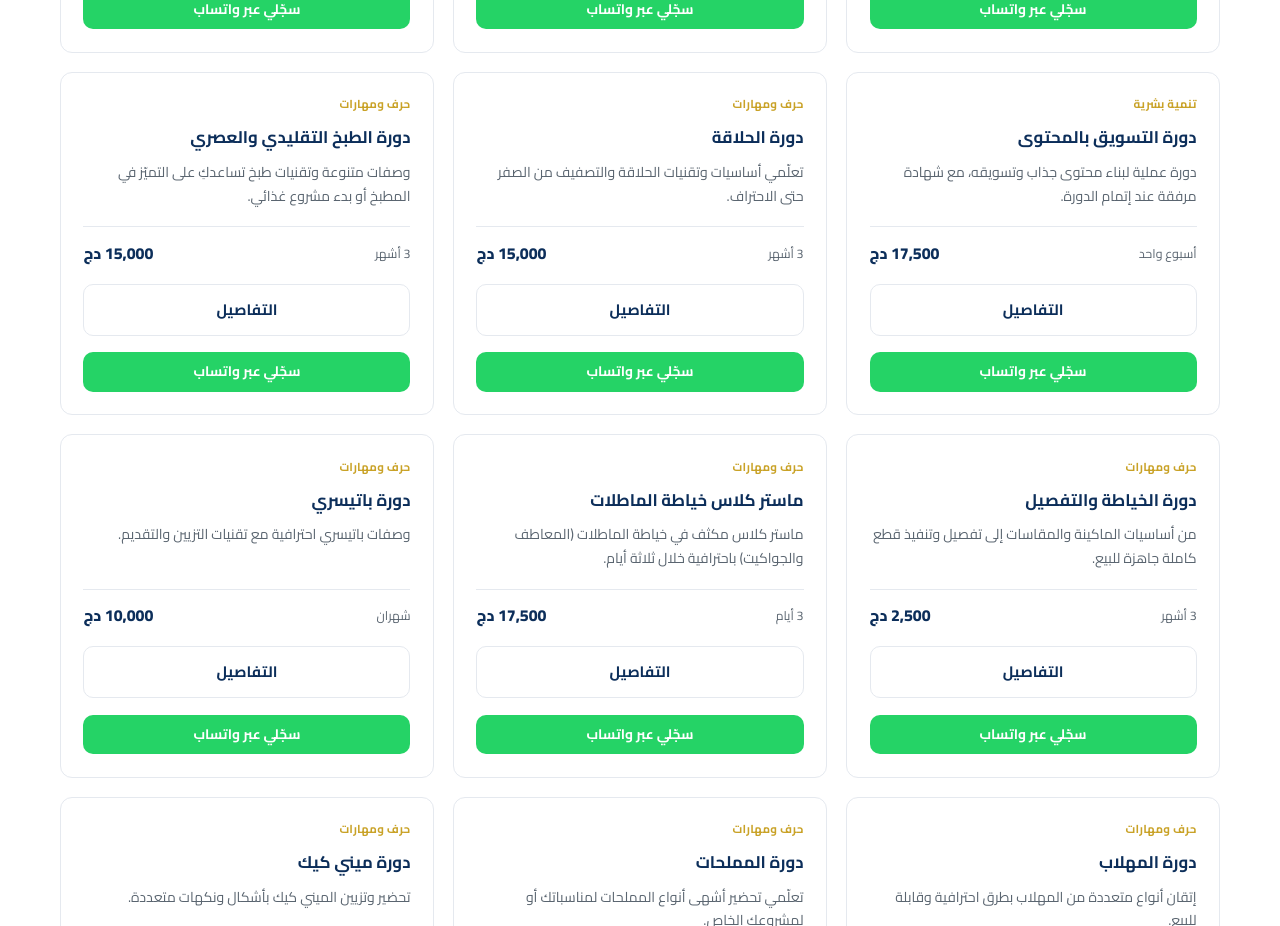
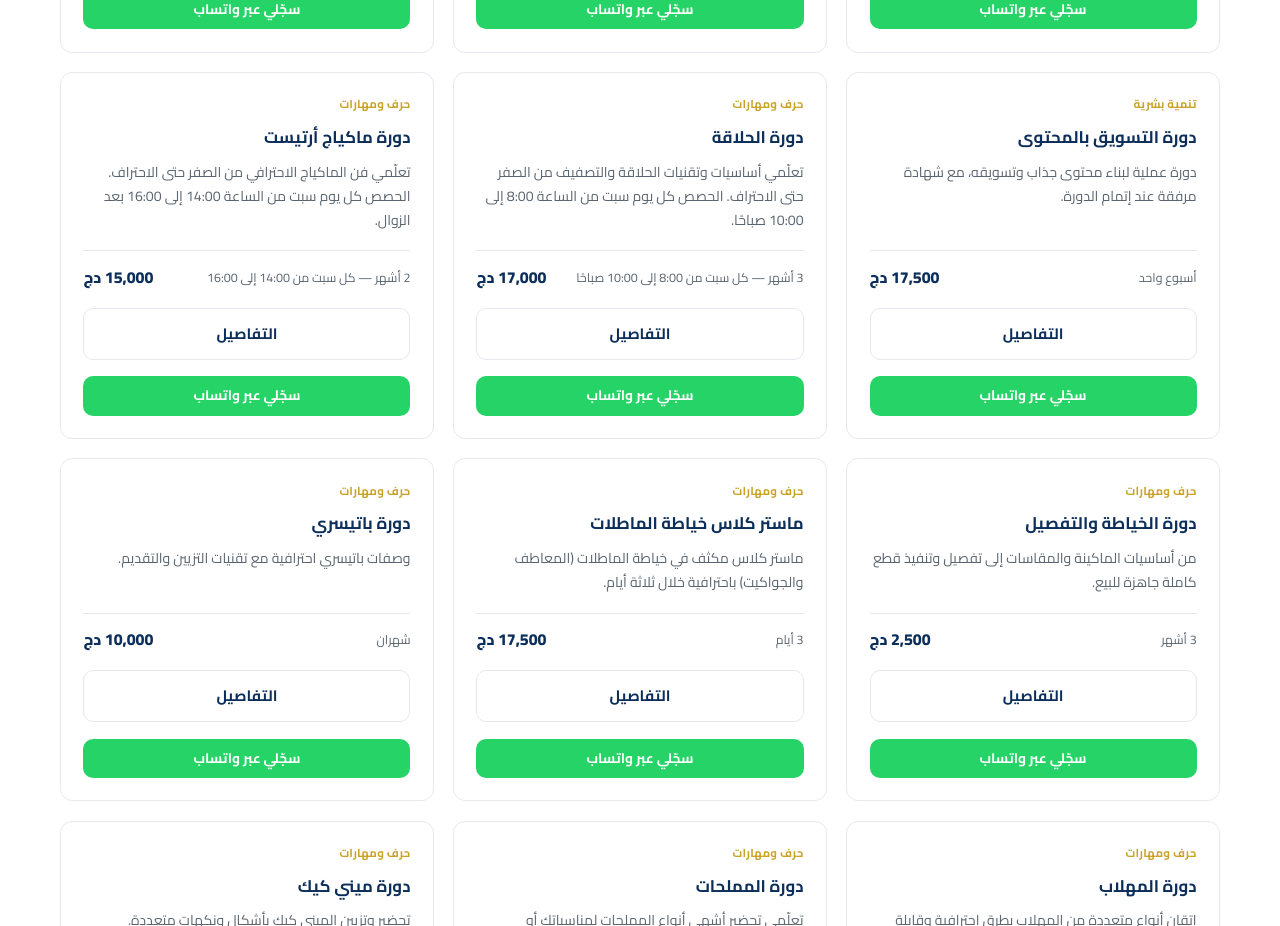
Before and after one commit to Mohammed-Zeghlache/eltakwa-academy, a React (Vite) app: page / in a window 1280 px wide. Shown: the part 5360-6286 px from the top of the page. Built offline with nearby package versions, Linux system fonts and the light colour scheme.

Commit message:
Update courses.js

```diff
--- a/src/data/courses.js
+++ b/src/data/courses.js
@@ -161,6 +161,11 @@ export const COURSES = [
     },
   },
 
+
+
+
+
+
   /* ---------- HUMAN DEVELOPMENT / MARKETING ---------- */
     {
     slug: "my-mother-my-paradise",
@@ -237,37 +242,62 @@ export const COURSES = [
     },
   },
 
+
+
+
+
+
   /* ---------- CRAFT COURSES ---------- */
   {
     slug: "hairdressing",
     type: "course",
     category: "craft",
     title: { ar: "دورة الحلاقة", en: "Hairdressing Course" },
-    duration: { ar: "3 أشهر", en: "3 months" },
-    price: "15,000 دج",
+    duration: { ar: "3 أشهر — كل سبت من 8:00 إلى 10:00 صباحًا", en: "3 months — Every Saturday, 8:00–10:00 AM" },
+    price: "17,000 دج",
     desc: {
-      ar: "تعلّمي أساسيات وتقنيات الحلاقة والتصفيف من الصفر حتى الاحتراف.",
-      en: "Learn hairdressing and styling techniques from the basics to a professional level.",
+      ar: "تعلّمي أساسيات وتقنيات الحلاقة والتصفيف من الصفر حتى الاحتراف. الحصص كل يوم سبت من الساعة 8:00 إلى 10:00 صباحًا.",
+      en: "Learn hairdressing and styling techniques from the basics to a professional level. Classes every Saturday from 8:00 to 10:00 AM.",
     },
     points: {
-      ar: ["أساسيات القص والتصفيف", "تقنيات الصبغ والعناية بالشعر", "التعامل مع مختلف أنواع الشعر"],
-      en: ["Cutting and styling basics", "Coloring techniques and hair care", "Working with different hair types"],
+      ar: [
+        "أساسيات القص والتصفيف",
+        "تقنيات الصبغ والعناية بالشعر",
+        "التعامل مع مختلف أنواع الشعر",
+        "الموعد: كل سبت من 8:00 إلى 10:00 صباحًا",
+      ],
+      en: [
+        "Cutting and styling basics",
+        "Coloring techniques and hair care",
+        "Working with different hair types",
+        "Schedule: every Saturday from 8:00 to 10:00 AM",
+      ],
     },
   },
     {
-    slug: "cooking",
+    slug: "makeup-artist",
     type: "course",
     category: "craft",
-    title: { ar: "دورة الطبخ التقليدي والعصري", en: "Traditional & Modern Cooking Course" },
-    duration: { ar: "3 أشهر", en: "3 months" },
+    title: { ar: "دورة ماكياج أرتيست", en: "Makeup Artist Course" },
+    duration: { ar: "2 أشهر — كل سبت من 14:00 إلى 16:00", en: "2 months — Every Saturday, 2:00–4:00 PM" },
     price: "15,000 دج",
     desc: {
-      ar: "وصفات متنوعة وتقنيات طبخ تساعدكِ على التميّز في المطبخ أو بدء مشروع غذائي.",
-      en: "A variety of recipes and cooking techniques to excel at home or start a food business.",
+      ar: "تعلّمي فن الماكياج الاحترافي من الصفر حتى الاحتراف. الحصص كل يوم سبت من الساعة 14:00 إلى 16:00 بعد الزوال.",
+      en: "Learn the art of professional makeup from the basics to a professional level. Classes every Saturday from 2:00 to 4:00 PM.",
     },
     points: {
-      ar: ["أطباق يومية ومناسبات", "تنظيم المطبخ وتوفير الوقت", "أفكار لمشروع منزلي (طلبيات، توصيل)"],
-      en: ["Daily and occasion dishes", "Kitchen organization and time saving", "Ideas for a home food business"],
+      ar: [
+        "أساسيات الماكياج والعناية بالبشرة",
+        "تقنيات ماكياج المناسبات والسهرات",
+        "ماكياج العروس الاحترافي",
+        "الموعد: كل سبت من 14:00 إلى 16:00 بعد الزوال",
+      ],
+      en: [
+        "Makeup basics and skin care",
+        "Occasion and evening makeup techniques",
+        "Professional bridal makeup",
+        "Schedule: every Saturday from 2:00 to 4:00 PM",
+      ],
     },
   },
   {
@@ -415,6 +445,11 @@ export const COURSES = [
     },
   },
 
+
+
+
+
+
   /* ---------- SUPPORT LESSONS ---------- */
   {
     slug: "support-arabic",
```
Lines whose indentation alone changed are shown as unchanged.
